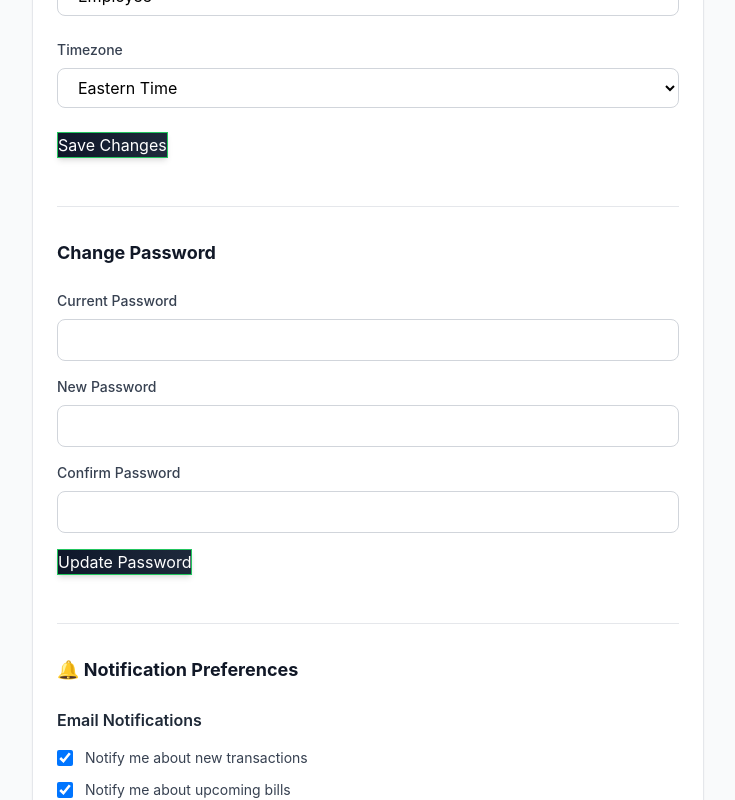
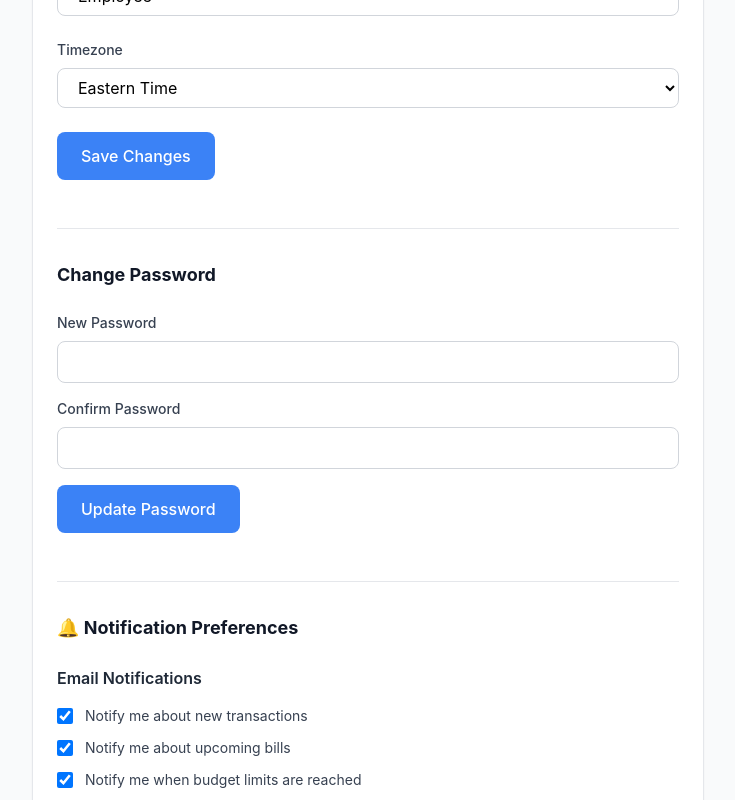
Before and after one commit to pvsugumar/budgethub, a Next.js app: page /dashboard/settings in a window 1280 px wide. Shown: the part 960-1760 px from the top of the page, without its empty margins (208-943 px from the left). Built offline with nearby package versions, Linux system fonts and the light colour scheme; sample sign-in values are in the browser's storage.

Commit message:
refactor: US-only timezones, remove current password from change password, improve Categories/Accounts tabs, better button styling

```diff
--- a/src/app/dashboard/settings/page.tsx
+++ b/src/app/dashboard/settings/page.tsx
@@ -3,6 +3,7 @@
 import { useState, useEffect } from 'react';
 import { useRouter } from 'next/navigation';
 import BankLink from '@/components/BankLink';
+import { CATEGORIES } from '@/lib/categories';
 
 type SettingsTab = 'profile' | 'categories' | 'accounts';
 
@@ -36,7 +37,6 @@ export default function SettingsPage() {
     pushBudgets: true,
   });
   const [passwordForm, setPasswordForm] = useState({
-    currentPassword: '',
     newPassword: '',
     confirmPassword: '',
   });
@@ -140,13 +140,12 @@ export default function SettingsPage() {
         headers: { 'Content-Type': 'application/json' },
         body: JSON.stringify({
           userId,
-          currentPassword: passwordForm.currentPassword,
           newPassword: passwordForm.newPassword,
         }),
       });
       if (res.ok) {
         alert('✅ Password changed!');
-        setPasswordForm({ currentPassword: '', newPassword: '', confirmPassword: '' });
+        setPasswordForm({ newPassword: '', confirmPassword: '' });
       } else {
         alert('❌ Failed to change password');
       }
@@ -376,7 +375,7 @@ export default function SettingsPage() {
                   type="button"
                   onClick={handleSaveProfile}
                   disabled={saving}
-                  className="btn-primary"
+                  className="px-6 py-3 bg-primary text-white font-medium rounded-lg hover:opacity-90 transition disabled:opacity-50"
                 >
                   {saving ? 'Saving...' : 'Save Changes'}
                 </button>
@@ -386,18 +385,6 @@ export default function SettingsPage() {
               <div className="mt-12 pt-8 border-t border-gray-200">
                 <h3 className="text-lg font-bold mb-6 text-gray-900">Change Password</h3>
                 <div className="space-y-4">
-                  <div>
-                    <label className="block text-sm font-medium text-gray-700 mb-2">
-                      Current Password
-                    </label>
-                    <input
-                      type="password"
-                      name="currentPassword"
-                      value={passwordForm.currentPassword}
-                      onChange={handlePasswordChange}
-                      className="input"
-                    />
-                  </div>
                   <div>
                     <label className="block text-sm font-medium text-gray-700 mb-2">
                       New Password
@@ -426,7 +413,7 @@ export default function SettingsPage() {
                     type="button"
                     onClick={handleChangePassword}
                     disabled={saving}
-                    className="btn-primary"
+                    className="px-6 py-3 bg-primary text-white font-medium rounded-lg hover:opacity-90 transition disabled:opacity-50"
                   >
                     {saving ? 'Updating...' : 'Update Password'}
                   </button>
@@ -552,7 +539,7 @@ export default function SettingsPage() {
                   type="button"
                   onClick={handleSaveProfile}
                   disabled={saving}
-                  className="btn-primary mt-6"
+                  className="px-6 py-3 bg-primary text-white font-medium rounded-lg hover:opacity-90 transition disabled:opacity-50 mt-6"
                 >
                   {saving ? 'Saving...' : 'Save Preferences'}
                 </button>
@@ -584,8 +571,18 @@ export default function SettingsPage() {
         {activeTab === 'categories' && (
           <div>
             <h1 className="text-3xl font-bold mb-8 text-gray-900">🏷️ Categories</h1>
-            <div className="card max-w-2xl">
-              <p className="text-gray-600">Category management coming soon</p>
+            <div className="card">
+              <div className="grid grid-cols-2 gap-4">
+                {CATEGORIES.map((category) => (
+                  <div
+                    key={category.name}
+                    className="flex items-center p-4 border border-gray-200 rounded-lg hover:bg-gray-50 transition"
+                  >
+                    <span className="text-2xl mr-3">{category.icon}</span>
+                    <span className="font-medium text-gray-800">{category.name}</span>
+                  </div>
+                ))}
+              </div>
             </div>
           </div>
         )}
@@ -594,7 +591,36 @@ export default function SettingsPage() {
         {activeTab === 'accounts' && (
           <div>
             <h1 className="text-3xl font-bold mb-8 text-gray-900">🏦 Accounts</h1>
-            <div className="card max-w-2xl">
+
+            {/* Connected Accounts Table */}
+            <div className="card mb-8">
+              <h3 className="text-lg font-bold mb-4 text-gray-900">Connected Accounts</h3>
+              <div className="overflow-x-auto">
+                <table className="w-full text-sm">
+                  <thead>
+                    <tr className="text-left text-gray-500 border-b border-gray-200">
+                      <th className="py-3 px-4 font-medium">Bank</th>
+                      <th className="py-3 px-4 font-medium">Status</th>
+                      <th className="py-3 px-4 font-medium">Last Synced</th>
+                      <th className="py-3 px-4 font-medium">Actions</th>
+                    </tr>
+                  </thead>
+                  <tbody>
+                    <tr className="border-b border-gray-100 hover:bg-gray-50">
+                      <td className="py-4 px-4 font-medium text-gray-900">No accounts connected</td>
+                      <td className="py-4 px-4 text-gray-500">—</td>
+                      <td className="py-4 px-4 text-gray-500">—</td>
+                      <td className="py-4 px-4 text-gray-500">—</td>
+                    </tr>
+                  </tbody>
+                </table>
+              </div>
+              <p className="text-sm text-gray-600 mt-4">Connect a bank account to automatically sync transactions and see real-time balances.</p>
+            </div>
+
+            {/* Link New Account */}
+            <div className="card">
+              <h3 className="text-lg font-bold mb-4 text-gray-900">Link New Account</h3>
               {userId && <BankLink userId={userId} onSuccess={() => alert('✅ Bank account linked!')} />}
             </div>
           </div>
```
